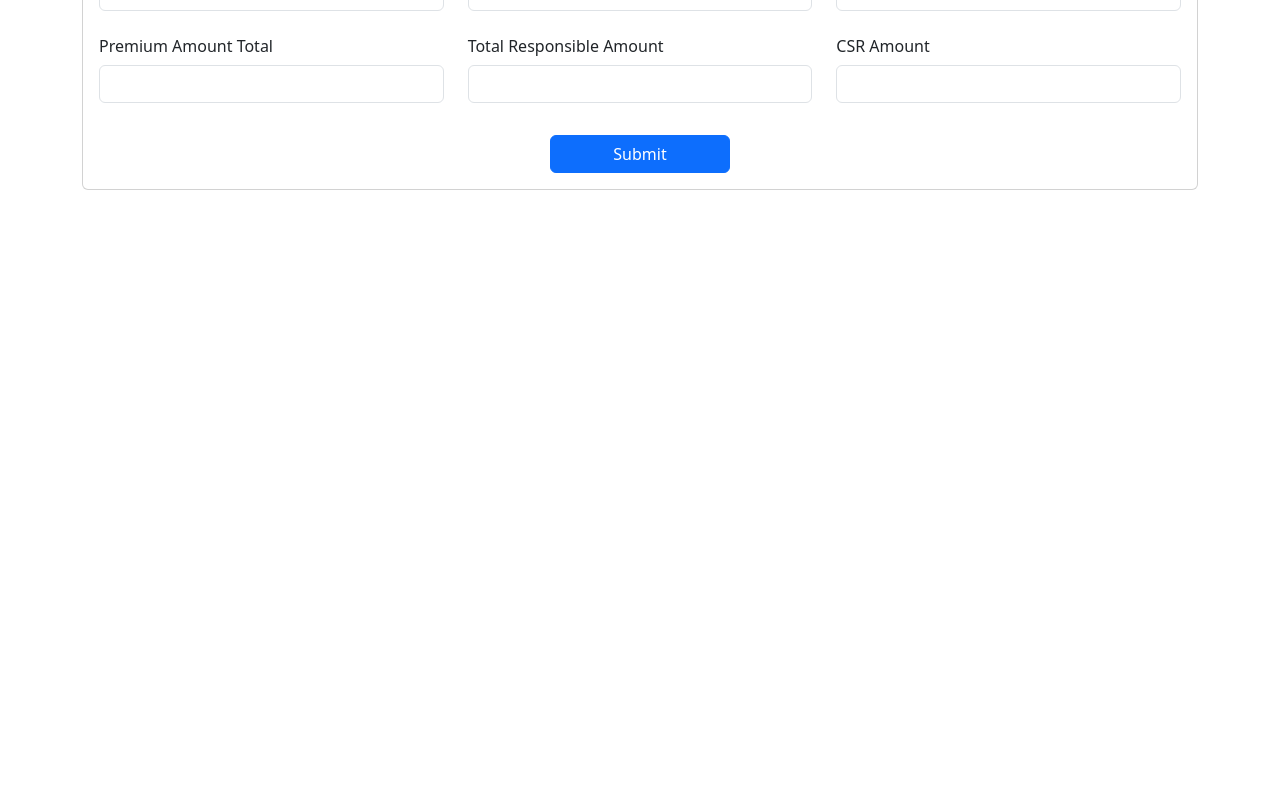
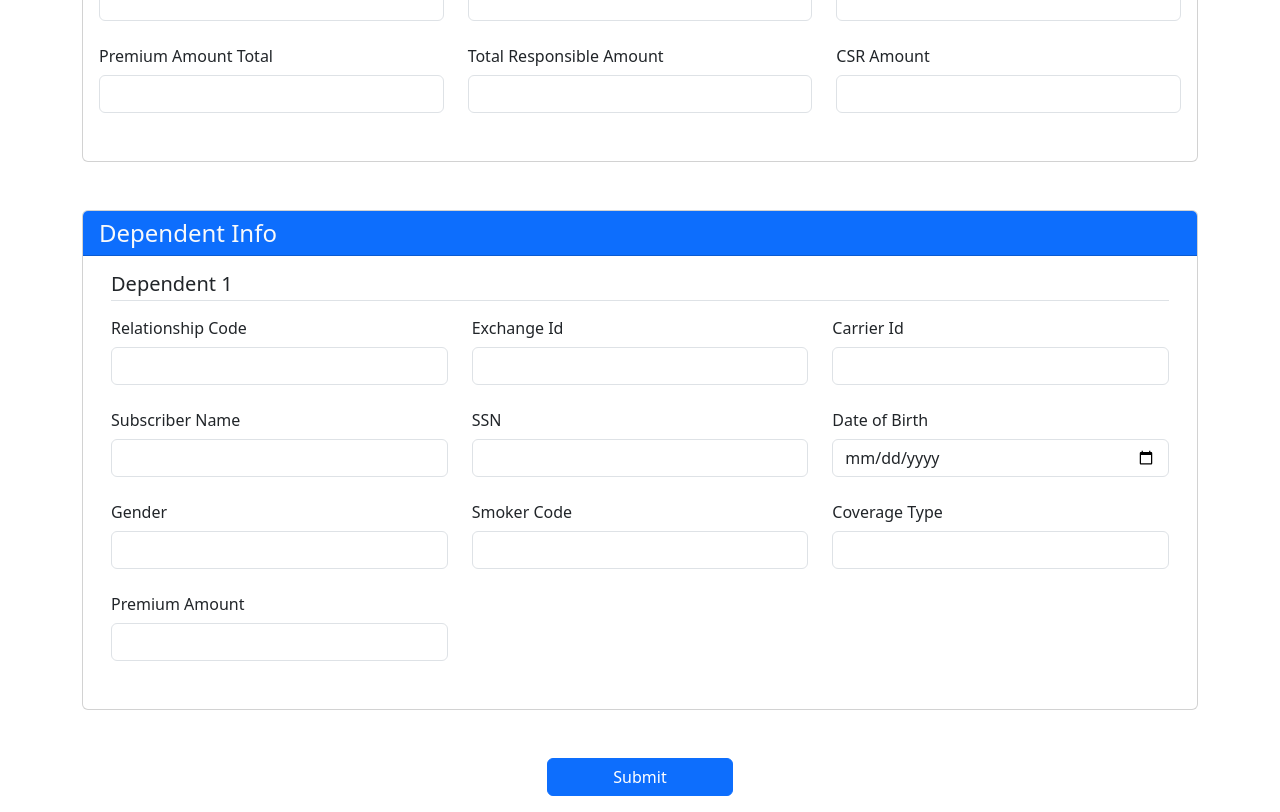
Before and after one commit to mjd10m/834-creator, a React (Create React App) app: page / in a window 1280 px wide. Shown: the part 1240-2052 px from the top of the page. Before the commit the page ends 1478 px from the top, so only its background shows below. Built offline with nearby package versions, Linux system fonts and the light colour scheme.

Commit message:
multiple dependent rendering based on dependent input

```diff
--- /dev/null
+++ b/src/components/depForm/index.js
@@ -0,0 +1,63 @@
+import { Row, Col, Form, Container, } from 'react-bootstrap'
+
+/* const indvDepForm = (propDepNum, propData) => {
+
+    for(let i = 1; i <= propDepNum; i++ ) {
+        <Form>
+            <Row>
+                <Col>
+                <h5 className='border-bottom pb-1'>Dependent 1</h5>
+                </Col>
+            </Row>
+            <Form.Group as={Row} className="mb-3">
+            {props.data
+                ? props.data.map((data, i) => (
+                <Col key={data.id} sm="4" className='mb-3'>
+                    <Row>
+                    <Form.Label column sm="12">{data.label}</Form.Label>
+                        <Col>
+                            <Form.Control type={data.type}  id = {data.id} onChange={props.handleInputChange}/>
+                        </Col>
+                    </Row>
+                </Col>
+                ))
+                : "loading"}
+            </Form.Group>
+        </Form>
+    }
+} */
+
+const DepForm = (props) => {
+
+    return(
+    <Container>
+        {Array.from({length: props.number}).map((_, k) =>
+        <Form>
+            <Row>
+                <Col>
+                <h5 className='border-bottom pb-1'>Dependent {k+1}</h5>
+                </Col>
+            </Row>
+            <Form.Group as={Row} className="mb-3">
+            {props.data
+                ? props.data.map((data, i) => (
+                <Col key={data.id} sm="4" className='mb-3'>
+                    <Row>
+                    <Form.Label column sm="12">{data.label}</Form.Label>
+                        <Col>
+                            <Form.Control type={data.type}  id = {data.id} onChange={props.handleInputChange}/>
+                        </Col>
+                    </Row>
+                </Col>
+                ))
+                : "loading"}
+            </Form.Group>
+        </Form>
+        )}
+
+    </Container>
+
+)
+}
+
+export default DepForm
--- a/src/components/genForm/index.js
+++ b/src/components/genForm/index.js
@@ -1,16 +1,5 @@
-import { Row, Col, Form, Button } from 'react-bootstrap'
+import { Row, Col, Form } from 'react-bootstrap'
 
-const addSubmit = (cardName) => {
-    if(cardName === "Subscriber Info") {
-        return(
-            <Row className='text-center'>
-                <Col>
-                    <Button variant="primary" className='col-2' type="submit">Submit</Button>
-                </Col>
-            </Row>
-        )
-    }
-}
 
 
 const GenForm = (props) => {
@@ -31,7 +20,6 @@ const GenForm = (props) => {
             ))
             : "loading"}
         </Form.Group>
-        {props.name ? addSubmit(props.name): "loading"}
     </Form>
 )
 }
--- a/src/components/infoCard/index.js
+++ b/src/components/infoCard/index.js
@@ -1,13 +1,17 @@
 import { Card } from 'react-bootstrap'
 import GenForm from '../genForm'
+import DepForm from '../depForm'
 
 const InfoCard = (props) => {
 
     return(
         <Card className='mb-5' >
-            <Card.Header className='bg-primary text-light'>{props.name}</Card.Header>
+            <Card.Header as="h4" className='bg-primary text-light'>{props.name}</Card.Header>
             <Card.Body>
-                <GenForm data = {props.data} handleInputChange = {props.handleInputChange} name = {props.name} />
+                {props.name === "Dependent Info"
+                ?<DepForm data = {props.data} handleInputChange = {props.handleInputChange} name = {props.name} number = {props.number} />
+                :<GenForm data = {props.data} handleInputChange = {props.handleInputChange} name = {props.name} />
+                }
             </Card.Body>
         </Card>
     )
--- a/src/components/singleTrans/index.js
+++ b/src/components/singleTrans/index.js
@@ -1,11 +1,11 @@
-import { Container } from 'react-bootstrap'
+import { Container, Row, Col, Button } from 'react-bootstrap'
 import { useState, useEffect } from 'react';
 import JsonData from '../../data/data.json'
 import InfoCard from '../infoCard'
 
 const SingleTrans = () => {
     const [options, setOptions] = useState({})
-    const [pageData, setPageData] = useState({depNum: '0'});
+    const [pageData, setPageData] = useState({depNum: '1'});
     console.log(pageData)
 
     const handleInputChange = (event) => {
@@ -21,9 +21,14 @@ const SingleTrans = () => {
             <InfoCard data = {options.GeneralInfo} name ={"General Info"} handleInputChange = {handleInputChange} />
             <InfoCard data = {options.SubscriberInfo} name ={"Subscriber Info"} handleInputChange = {handleInputChange} />
             { pageData.depNum > '0'
-            ? <InfoCard data = {options.DependentInfo} name ={"Dependent Info"} handleInputChange = {handleInputChange} />
+            ? <InfoCard data = {options.DependentInfo} name ={"Dependent Info"} handleInputChange = {handleInputChange} number = {pageData.depNum} />
             : <div></div>
             }
+            <Row className='text-center'>
+                <Col>
+                    <Button variant="primary" className='col-2 mb-3' type="submit">Submit</Button>
+                </Col>
+            </Row>
         </Container>
     )
 }
```
